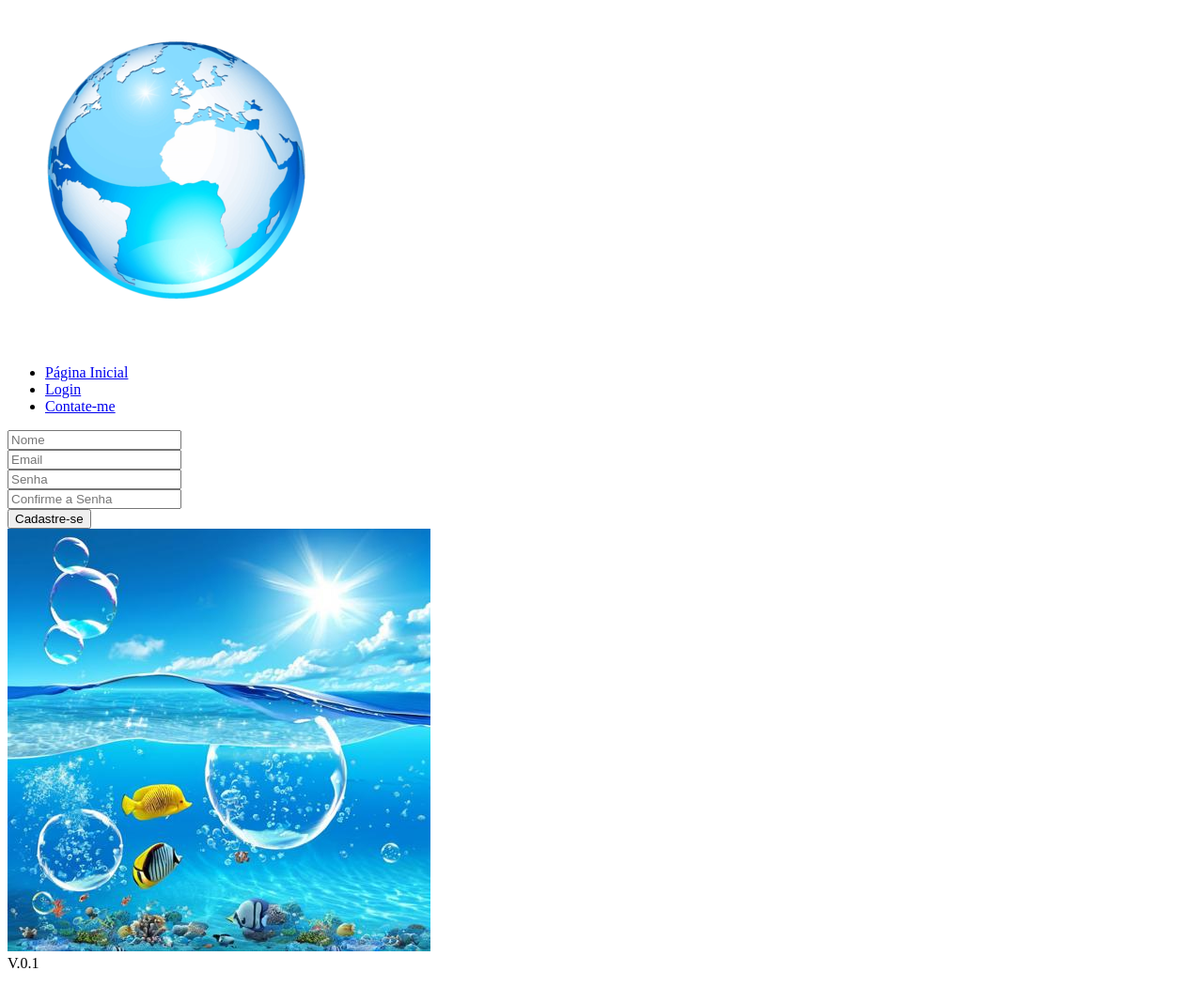
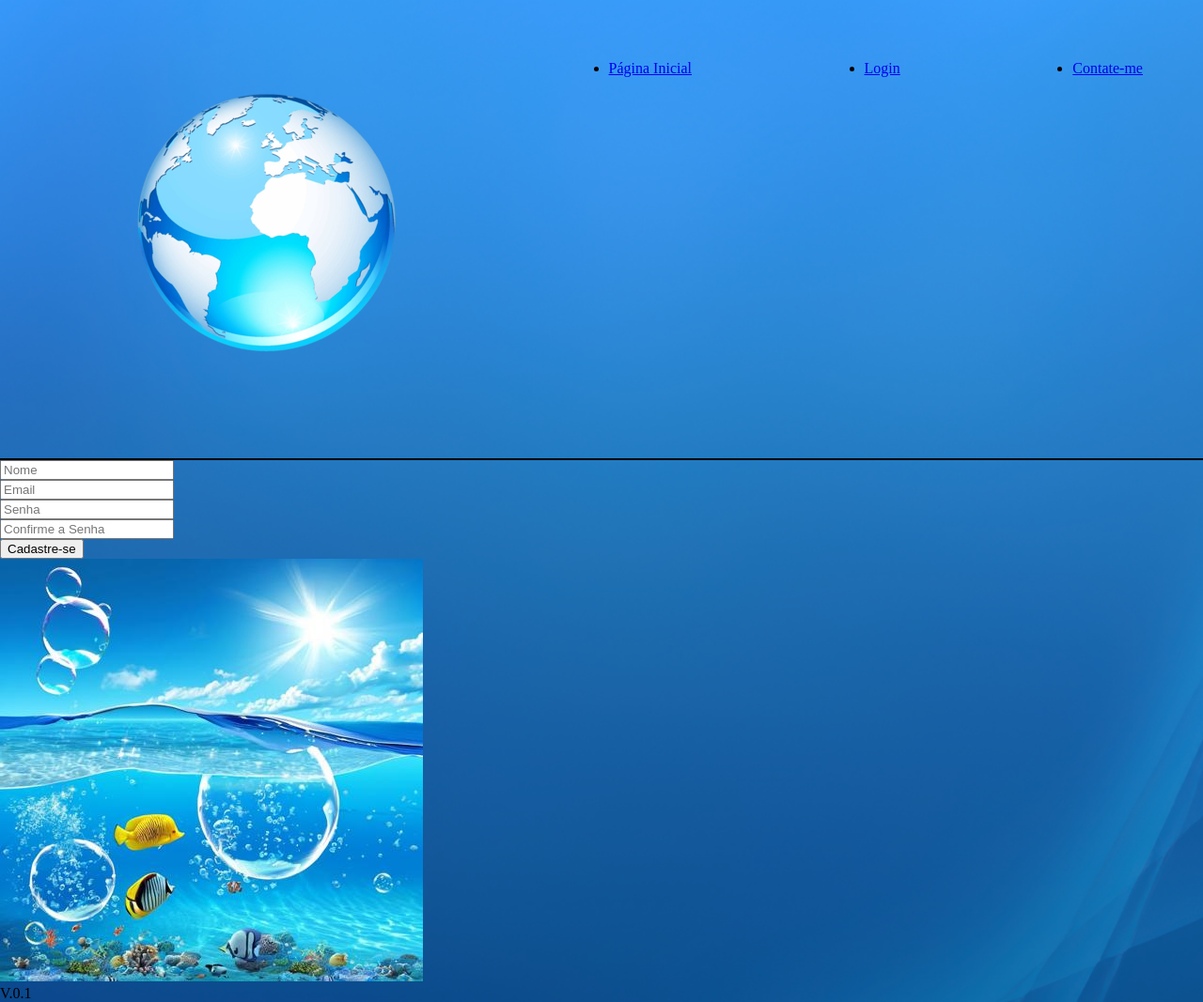
Before and after one commit to gabrielhola/Projeto-Individual, a plain HTML site: page public/cadastro.html in a window 1280 px wide. Shown: the whole page at 94% size. Before the commit the page ends 1043 px from the top, so only its background shows below. Drawn offline with Linux system fonts and the light colour scheme; a web font is replaced by a local one.

Commit message:
Começando CSS

```diff
--- a/public/cadastro.html
+++ b/public/cadastro.html
@@ -3,14 +3,15 @@
 <head>
      <meta charset="UTF-8">
      <meta name="viewport" content="width=device-width, initial-scale=1.0">
+     <link rel="stylesheet" href="./styles/cadastro.css">
      <title>Moana | Cadastro</title>
 </head>
 <body>
      <!-- Início do header -->
       <div class="header">
-          <div class="container">
-               <img src="./assets/Planeta Terra.png" alt="Planeta Terra">
+          <div class="container-header">
                <ul class="navbar">
+                    <img src="./assets/Planeta Terra.png" alt="Planeta Terra">
                     <li>
                          <a href="index.html">Página Inicial</a>
                     </li>
--- /dev/null
+++ b/public/styles/cadastro.css
@@ -0,0 +1,26 @@
+@import url('https://fonts.google.com/share?selection.family=Istok+Web:ital,wght@0,400;0,700;1,400;1,700');
+
+body {
+    margin: 0%;
+    padding: 0%;
+    background-image: url(../assets/Fundo\ do\ site.png);
+    background-size: cover;
+}
+
+.header {
+    height: 20%;
+    border-bottom: 2px solid #000
+}
+
+.container-header {
+    margin: 5%;
+}
+
+.navbar {
+    display: flex;
+    justify-content: space-between;
+}
+
+.container {
+    width: 100%;
+}
```
Also changed, not shown: public/index.html (+12 -1 lines), 1 other file.
